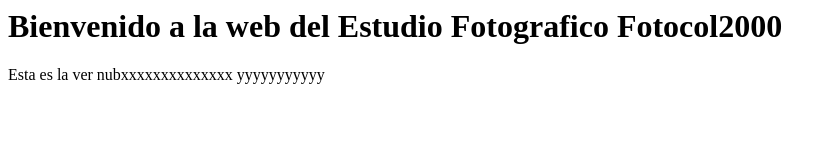
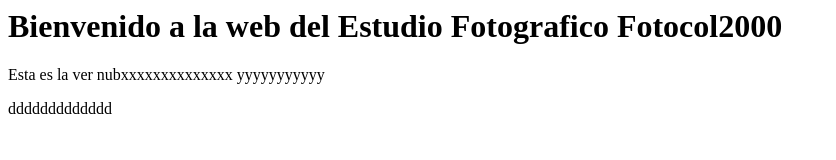
Before and after one commit to jorgemario2009/pagina-web, a plain HTML site: page index.html in a window 1280 px wide. Shown: the whole page, without its empty margins (0-836 px from the left). Drawn offline with Linux system fonts and the light colour scheme.

Commit message:
sssdsdsdsd
dsdsdzzxczxc

```diff
--- a/index.html
+++ b/index.html
@@ -14,6 +14,8 @@
 		<p>Esta es la  ver nubxxxxxxxxxxxxxx  yyyyyyyyyyy</p>
 
 
+		ddddddddddddd
+
 
 
 
```
